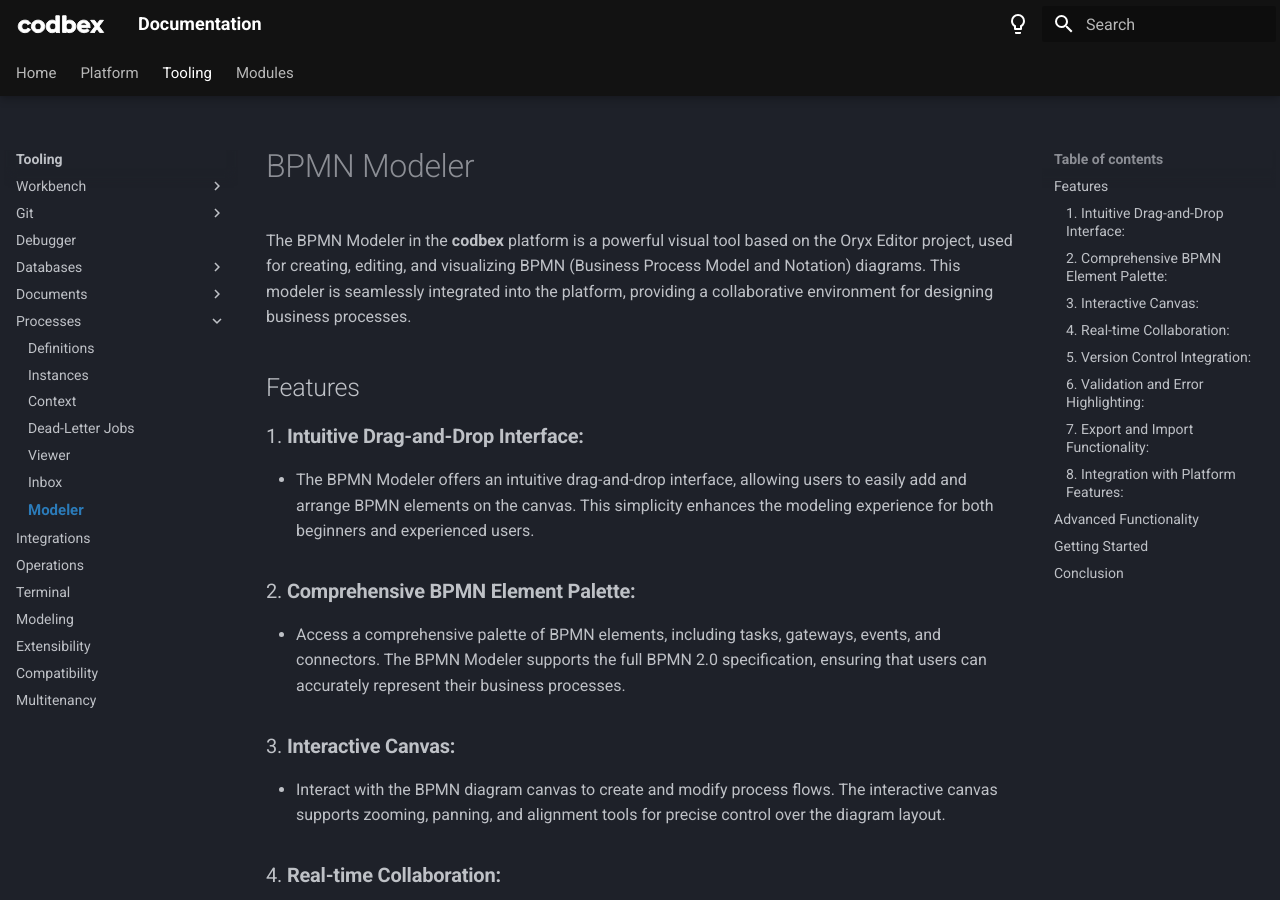
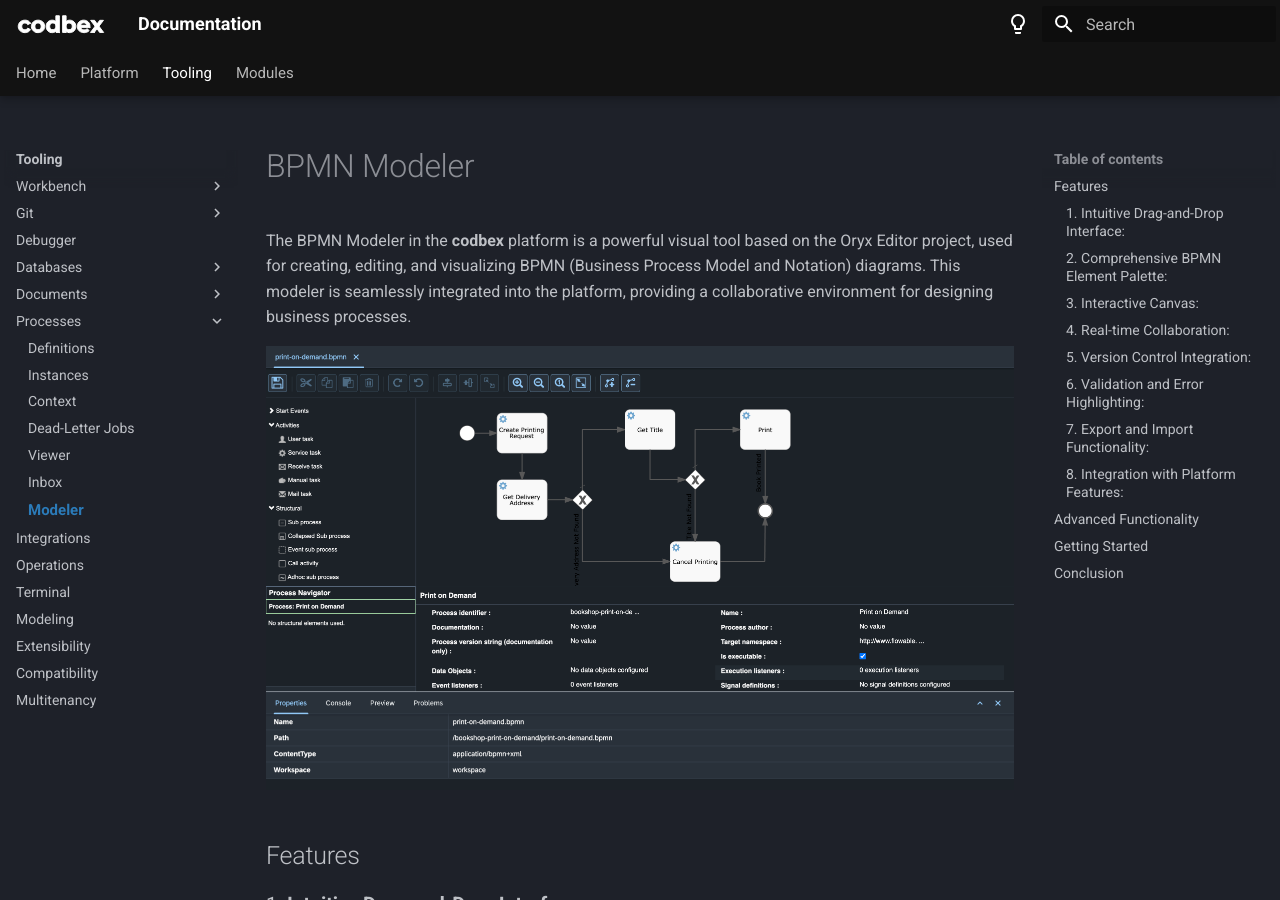
Before and after one commit to codbex/codbex-documentation, an MkDocs documentation site: the page built from docs/tooling/processes/modeler.md, in a window 1280 px wide and 900 px high. Built offline with MkDocs 1.6.1 and Material for MkDocs 9.7.7, drawn with Linux system fonts in a browser that asks for light colours.

Commit message:
image bpmn to modeler

```diff
--- a/docs/tooling/processes/modeler.md
+++ b/docs/tooling/processes/modeler.md
@@ -1,6 +1,8 @@
 # BPMN Modeler
 
 The BPMN Modeler in the __codbex__ platform is a powerful visual tool based on the Oryx Editor project, used for creating, editing, and visualizing BPMN (Business Process Model and Notation) diagrams. This modeler is seamlessly integrated into the platform, providing a collaborative environment for designing business processes.
+
+![BPMN Modeler](../../images/bpmn-sample-diagram.png)
 
 ## Features
 
```
